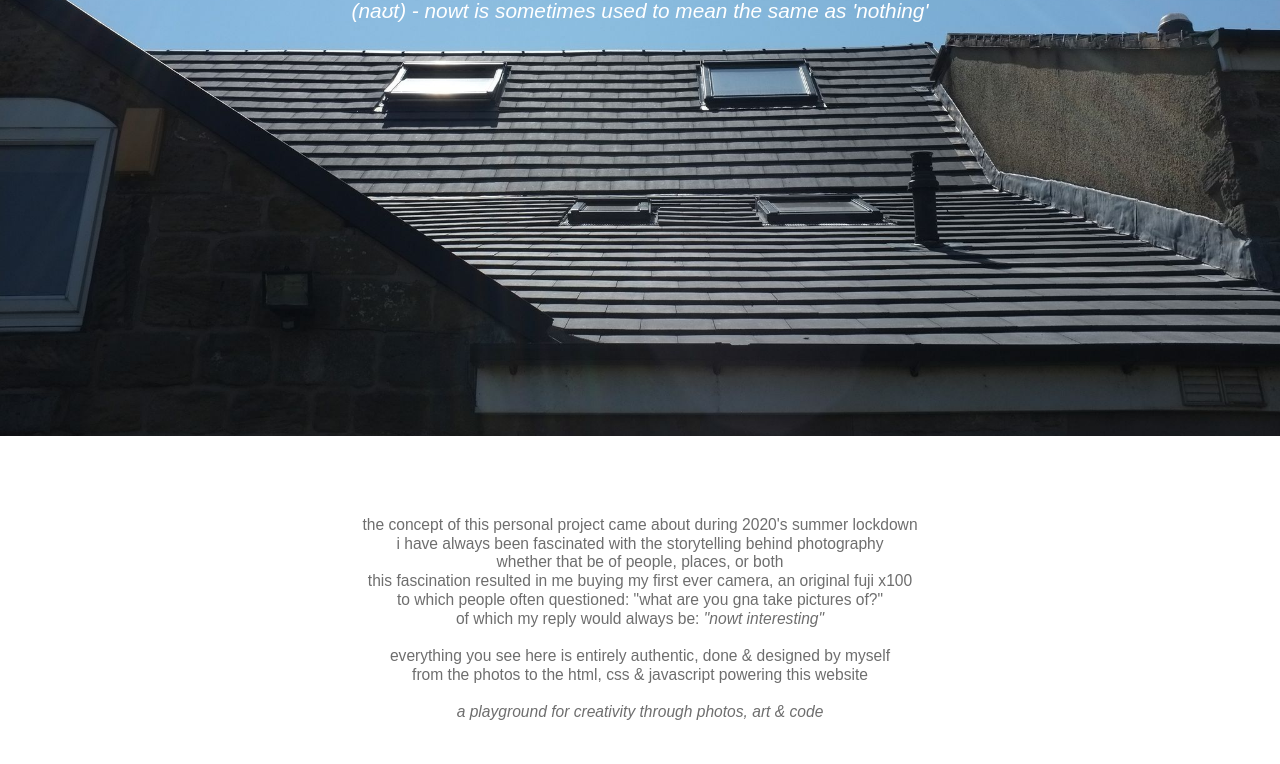
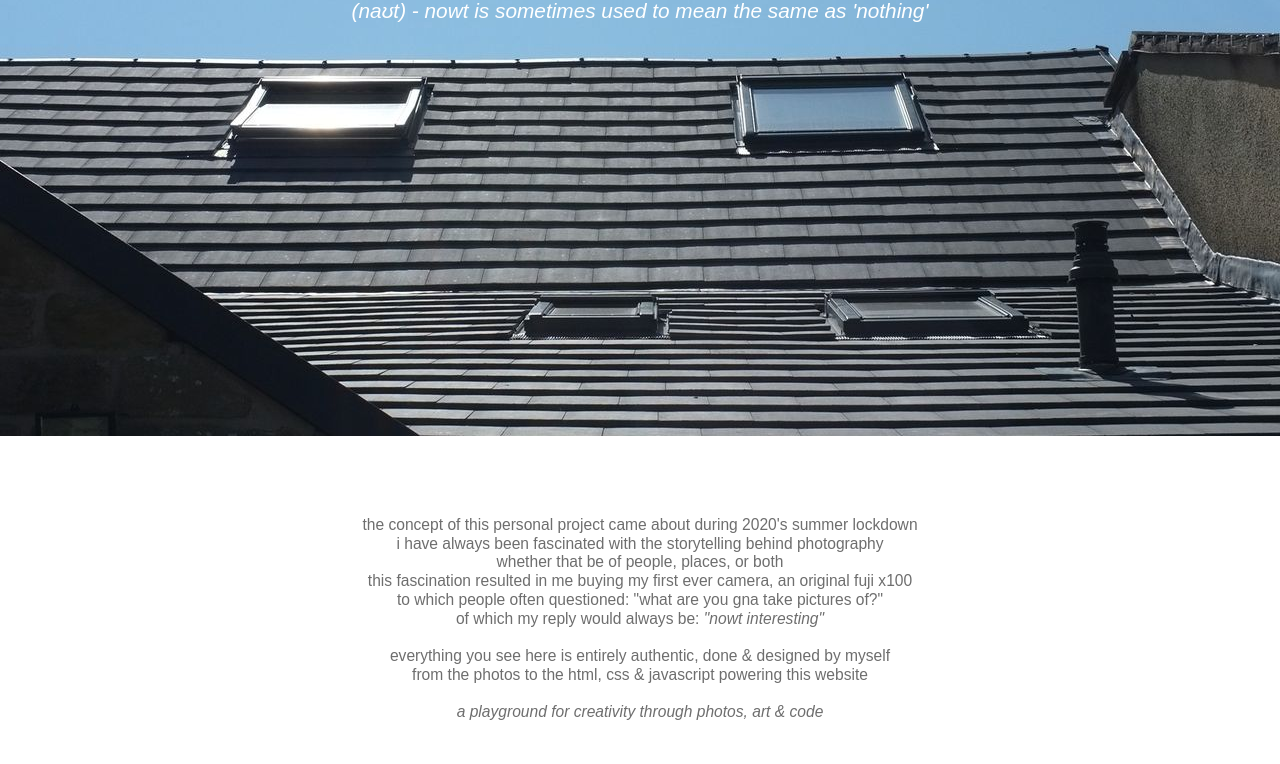
Before and after one commit to dantaylrr/Web-Project, a plain HTML site: page index.html in a window 1280 px wide. Shown: the part 364-1128 px from the top of the page. Drawn offline with nearby package versions, Linux system fonts and the light colour scheme.

Commit message:
Viewport changes.

```diff
--- a/css/style.css
+++ b/css/style.css
@@ -7,7 +7,7 @@
 
 .backgroundimage {
     z-index: 0;
-    background-size: 100%;
+    background-size: fixed;
     background-attachment: fixed;
     background-position: center center;
     height: 100vh;
```
